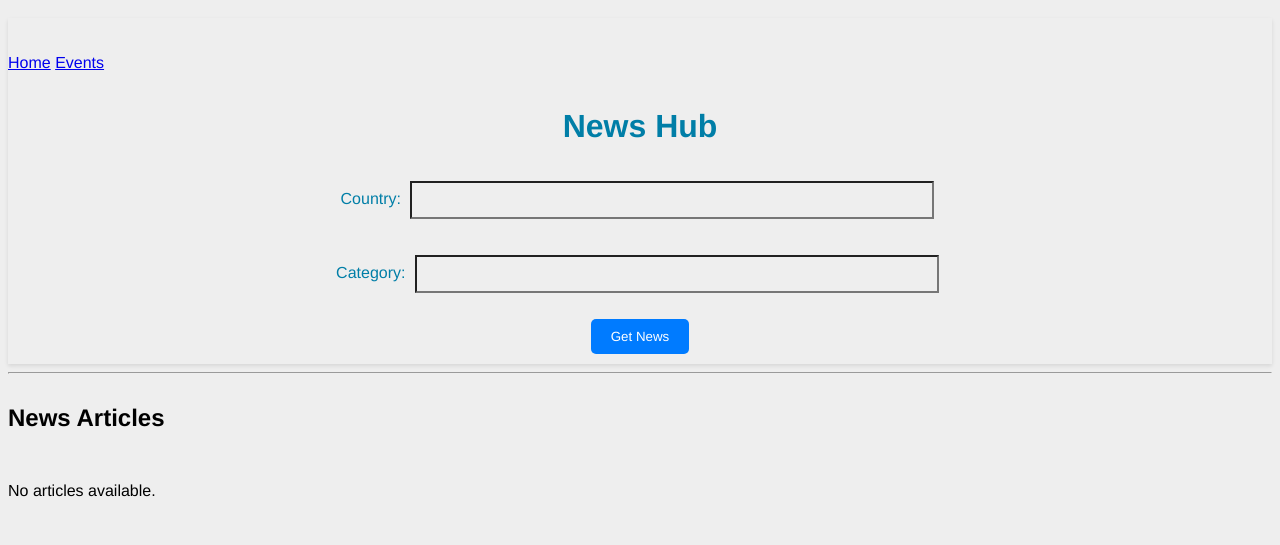
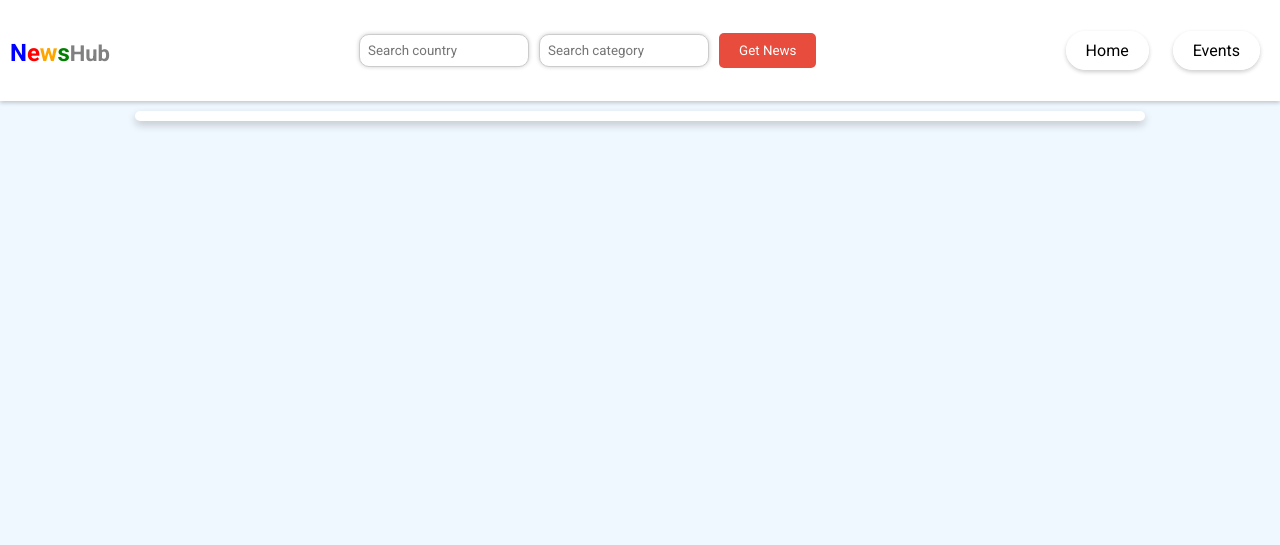
Before and after one commit to Dealer86/The-Hub, a Django app: page /news/ in a window 1280 px wide. Shown: the top 545 px of the page. Run offline with Django 4.2, Linux system fonts and the light colour scheme; data that the repository does not hold is empty.

Commit message:
Added css to news

```diff
--- a/event_newsletter_project/news_app/forms.py
+++ b/event_newsletter_project/news_app/forms.py
@@ -5,10 +5,16 @@ from django.conf import settings  # Import Django settings module
 
 class NewsForm(forms.Form):
     country = forms.CharField(
-        max_length=2, widget=forms.TextInput(attrs={"class": "form-input"})
+        max_length=2,
+        widget=forms.TextInput(
+            attrs={"class": "form-input", "placeholder": "Search country"}
+        ),
     )
     category = forms.CharField(
-        max_length=30, widget=forms.TextInput(attrs={"class": "form-input"})
+        max_length=30,
+        widget=forms.TextInput(
+            attrs={"class": "form-input", "placeholder": "Search category"}
+        ),
     )
 
     def clean_country(self):
--- a/event_newsletter_project/templates/news.html
+++ b/event_newsletter_project/templates/news.html
@@ -1,57 +1,204 @@
-{% load static %}
-
 <!DOCTYPE html>
 <html lang="en">
 <head>
     <meta charset="UTF-8">
-    <title>News Hub</title>
-    <link rel="stylesheet" type="text/css" href="{% static 'css/styles.css' %}">
+    <meta name="viewport" content="width=device-width, initial-scale=1.0">
+    <title>Your Page Title</title>
+    <link href="https://fonts.googleapis.com/css2?family=Roboto:wght@400;700&display=swap" rel="stylesheet">
+    <style>
+        /* Apply the Roboto font to specific elements */
+        body, h1, h2, h3, h4, h5, p, a, button, input, textarea, select, span, div, form {
+            font-family: 'Roboto', sans-serif;
+        }
+        /* Page background color */
+        body {
+            background-color: #f0f8ff; /* Very pale blue background */
+            margin: 0;
+            padding: 0;
+        }
+
+        /* Sticky header style */
+        .sticky-header {
+            position: sticky;
+            top: 0;
+            background-color: white; /* Blue background color */
+            padding: 10px;
+            display: flex;
+            justify-content: space-between;
+            align-items: center;
+            z-index: 100;
+            box-shadow: 0 2px 4px rgba(0, 0, 0, 0.2); /* Add shadow effect */
+        }
+
+        /* Style for links in the navigation */
+nav a {
+    text-decoration: none;
+    color: black; /* Default link color */
+    padding: 10px 20px; /* Add padding to create a button-like appearance */
+    border-radius: 20px; /* Rounded edges */
+    background-color: white; /* Default background color */
+    transition: background-color 0.3s ease-in-out; /* Smooth color transition */
+    margin: 0 10px; /* Add spacing between links */
+    box-shadow: 0 2px 4px rgba(0, 0, 0, 0.2); /* Shadow effect */
+}
+
+/* Hover effect for links */
+nav a:hover {
+    background-color: #cfe0e8; /* Hover background color */
+    color: black; /* Hover text color */
+}
+
+        /* Form style */
+        .center-form {
+            display: flex;
+            align-items: center;
+        }
+
+        .center-form button {
+            background-color: #e74c3c; /* Red button background color */
+            color: #fff; /* White button text color */
+            border: none;
+            border-radius: 5px;
+            padding: 10px 20px;
+            cursor: pointer;
+            transition: background-color 0.3s ease-in-out; /* Smooth background color transition */
+        }
+
+        .center-form button:hover {
+            background-color: #c0392b; /* Hover background color */
+            box-shadow: 0 5px 4px rgba(0, 0, 0, 0.2); /* Shadow effect */
+        }
+
+        .center-form input[type="text"] {
+            padding: 8px;
+            border: 1px solid #ccc; /* Border color */
+            border-radius: 3px;
+            border-radius: 10px; /* Rounded edges */
+            box-shadow: 0 0px 4px rgba(0, 0, 0, 0.2); /* Shadow effect */
+        }
+
+        .center-form button,
+        .center-form input[type="text"] {
+            margin-left: 10px; /* Add spacing between input and button */
+        }
+/* Center the article columns on the screen */
+.center-container {
+    display: flex;
+    justify-content: center;
+    align-items: center;
+    min-height: 100vh; /* Ensure the container takes at least the full viewport height */
+    background-color: #f0f8ff; /* Very pale blue background */
+}
+
+/* Article column container */
+.article-column-container {
+    display: flex;
+    flex-wrap: wrap;
+    justify-content: center;
+    align-items: center; /* Center items vertically within each column */
+
+    padding: 5px; /* Add padding to create space around the columns */
+    background-color: white; /* White background for the container */
+    border-radius: 20px; /* Rounded corners for the container */
+    box-shadow: 0 4px 8px rgba(0, 0, 0, 0.2); /* Shadow effect */
+    max-width: 1000px; /* Set a maximum width for the columns */
+    margin: 10px auto 10px; /* Center the container horizontally and add margin to the top */
+
+}
+
+/* Article column */
+.article-column {
+    width: calc(50% - 20px); /* Two columns per row with spacing */
+    box-sizing: border-box;
+    margin-bottom: 20px; /* Space between columns */
+    padding: 10px; /* Add padding to create space around the articles */
+}
+
+/* Article tabs style */
+.article-tab {
+    background-color: #fff; /* White background for tabs */
+    border-radius: 30px; /* Rounded corners for tabs */
+    box-shadow: 0 2px 4px rgba(0, 0, 0, 0.4); /* Shadow effect */
+    padding: 20px; /* Padding inside tabs */
+}
+
+/* Article title style */
+.article-title {
+    font-size: 18px;
+    font-weight: bold;
+    margin-bottom: 10px;
+
+}
+
+/* Article author style */
+.article-author {
+    font-size: 14px;
+    color: #888;
+    margin-bottom: 10px;
+}
+
+/* Article link style */
+.article-link {
+    text-decoration: none;
+    color: #0078d4; /* Link color */
+}
+
+/* Style for individual letters in "News" */
+.news-letter {
+    font-size: 24px; /* Adjust font size as needed */
+    font-weight: bold; /* Make letters bold */
+    display: inline-block; /* Keep each letter on the same line */
+    margin-right: -8px; /* Add spacing between letters */
+}
+
+/* Define colors for each letter in "News" */
+.n1 { color: blue; }
+.n2 { color: red; }
+.n3 { color: orange; }
+.n4 { color: green; }
+
+/* Style for "Hub" */
+.hub-text {
+    color: gray; /* White color for "Hub" */
+    font-size: 22px; /* Adjust font size as needed */
+    font-weight: bold; /* Make "Hub" bold */
+
+}
+
+    </style>
 </head>
 <body>
-    <header class="sticky">
-        <p>
+    <header class="sticky-header">
+        <h1 class="news-hub-heading">
+            <span class="news-letter n1">N</span>
+            <span class="news-letter n2">e</span>
+            <span class="news-letter n3">w</span>
+            <span class="news-letter n4">s</span>
+            <span class="hub-text"> Hub</span>
+        </h1>
+        <form method="post" class="center-form">
+            {% csrf_token %}
+            {{ form.country }}
+            {{ form.category }}
+            <button type="submit">Get News</button>
+        </form>
+        <nav>
             <a href="{% url 'home' %}">Home</a>
             <a href="{% url 'event_hub_views' %}">Events</a>
-        </p>
-        <h1>News Hub</h1>
-        <nav>
-            <form method="post" class="center-form">
-                {% csrf_token %}
-                {{ form.as_p }}
-                <button type="submit">Get News</button>
-            </form>
         </nav>
     </header>
 
-    <hr>
+    <div class="article-column-container">
 
-    <!-- Display the retrieved news articles -->
-    <h2>News Articles</h2>
-    <ul>
         {% for article in articles %}
-            <li class="article">
-                <h3 class="article-title">{{ article.title }}</h3>
-                <p class="article-author">Author: {{ article.author }}</p>
+        <div class="article-column">
+            <div class="article-tab">
+                <div class="article-title">{{ article.title }}</div>
+                <div class="article-author">Author: {{ article.author }}</div>
                 <a class="article-link" href="{{ article.url }}" target="_blank">Read more</a>
-            </li>
-        {% empty %}
-            <li>No articles available.</li>
+            </div>
+        </div>
         {% endfor %}
-    </ul>
-
-    <script>
-    window.onscroll = function() {
-        // Get the header element
-        var header = document.querySelector('header');
-
-        // When the user scrolls down, add the 'sticky' class to the header
-        if (window.pageYOffset > 0) {
-            header.classList.add('sticky');
-        } else {
-            // Remove the 'sticky' class when the user scrolls to the top
-            header.classList.remove('sticky');
-        }
-    };
-    </script>
+    </div>
 </body>
 </html>
```
